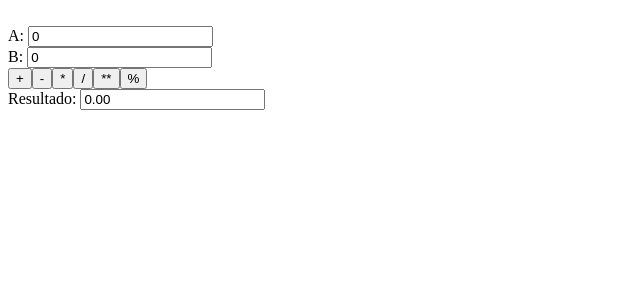
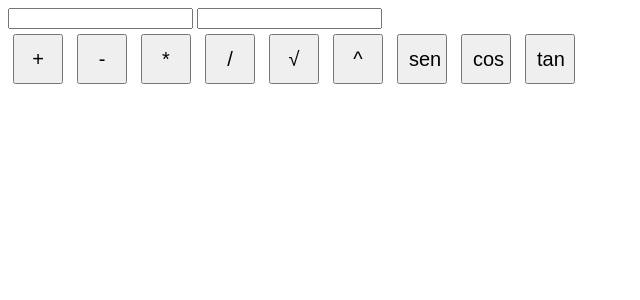
Before and after one commit to OnlyPacheco/3DAW-PHP, a PHP site: page /CalculadoraPacheco.php in a window 1280 px wide. Shown: the top 300 px of the page, without its empty margins (0-640 px from the left). Run offline with PHP 8.4, Linux system fonts and the light colour scheme.

Commit message:
Update CalculadoraPacheco.php

```diff
--- a/CalculadoraPacheco.php
+++ b/CalculadoraPacheco.php
@@ -1,32 +1,69 @@
-<!DOCTYPE HTML>
-<html lang = "pt-br">
-<?php
+<!DOCTYPE html>
+<html>
+  <head>
+    <title>Calculadora PHP com AJAX</title>
+    <style>
+      /* Estilos para os botões */
+      button {
+        font-size: 20px;
+        padding: 10px;
+        width: 50px;
+        height: 50px;
+        margin: 5px;
+      }
 
-// Definimos os valores padrões do POST:
-$_POST = array_replace(['op' => '+', 'a' => 0, 'b' => 0], $_POST);
+      /* Estilos para a tela de exibição */
+      #display {
+        font-size: 30px;
+        width: 200px;
+        height: 50px;
+        margin-bottom: 10px;
+      }
+    </style>
+    <script src="https://code.jquery.com/jquery-3.6.0.min.js"></script>
+    <script>
+      $(document).ready(function() {
+        // Função para enviar o formulário via AJAX
+        $("form").submit(function(e) {
+          e.preventDefault();
+          $.ajax({
+            type: "POST",
+            url: "calc.php",
+            data: $(this).serialize(),
+            success: function(response) {
+              $("#result").html(response);
+            }
+          });
+        });
+      });
+    </script>
+  </head>
+  <body>
+    <!-- Formulário para a calculadora -->
+    <form>
+      <input type="text" name="num1" id="num1" />
+      <input type="text" name="num2" id="num2" />
+      <br />
+      <button type="button" name="operator" value="+" onclick="sendForm('+')">+</button>
+      <button type="button" name="operator" value="-" onclick="sendForm('-')">-</button>
+      <button type="button" name="operator" value="*" onclick="sendForm('*')">*</button>
+      <button type="button" name="operator" value="/" onclick="sendForm('/')">/</button>
+      <button type="button" name="operator" value="√" onclick="sendForm('√')">√</button>
+      <button type="button" name="operator" value="^" onclick="sendForm('^')">^</button>
+      <button type="button" name="operator" value="sen" onclick="sendForm('sen')">sen</button>
+      <button type="button" name="operator" value="cos" onclick="sendForm('cos')">cos</button>
+      <button type="button" name="operator" value="tan" onclick="sendForm('tan')">tan</button>
+    </form>
 
-// Definimos as operações suportadas e sua função no BCMath:
-$ops = ['+' => 'bcadd', '-' => 'bcsub', '*' => 'bcmul', '/' => 'bcdiv', '**' => 'bcpow', '%' => 'bcmod'];
+    <!-- Tela de exibição do resultado -->
+    <div id="result"></div>
 
-// Encontramos a função baseado na entrada do usuário. Caso não for suportado a operação, etnão o `+` será usado como padrão:
-$op = $ops[$_POST['op']] ?? $ops['+'];
-
-// Fazemos chamamos a função usando os valores de A e B:
-$resultado = call_user_func($op, $_POST['a'], $_POST['b'], 2);
-
-?>
-<!DOCTYPE HTML>
-<html lang="pt-br">
-<form action="#" method="post">
-    <br>A: <input name="a" type="number" step="any"
-                  value="<?= htmlentities($_POST['a'], ENT_QUOTES | ENT_HTML5, 'UTF-8') ?>">
-    <br>B: <input name="b" type="number" step="any"
-                  value="<?= htmlentities($_POST['b'], ENT_QUOTES | ENT_HTML5, 'UTF-8') ?>">
-    <br><?php
-    foreach ($ops as $n => $_) {
-        echo '<input type="submit" name="op" value="' . $n . '">';
-    }
-    ?>
-    <br> Resultado: <input readonly value="<?= $resultado ?>">
-</form>
+    <script>
+      function sendForm(operator) {
+        // Adiciona o operador ao formulário antes de enviá-lo via AJAX
+        $("#operator").val(operator);
+        $("form").submit();
+      }
+    </script>
+  </body>
 </html>
```
